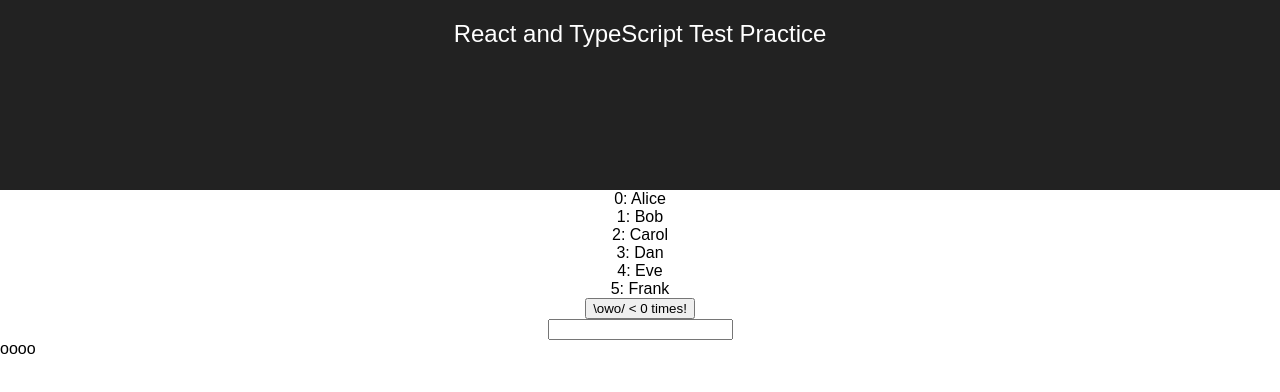
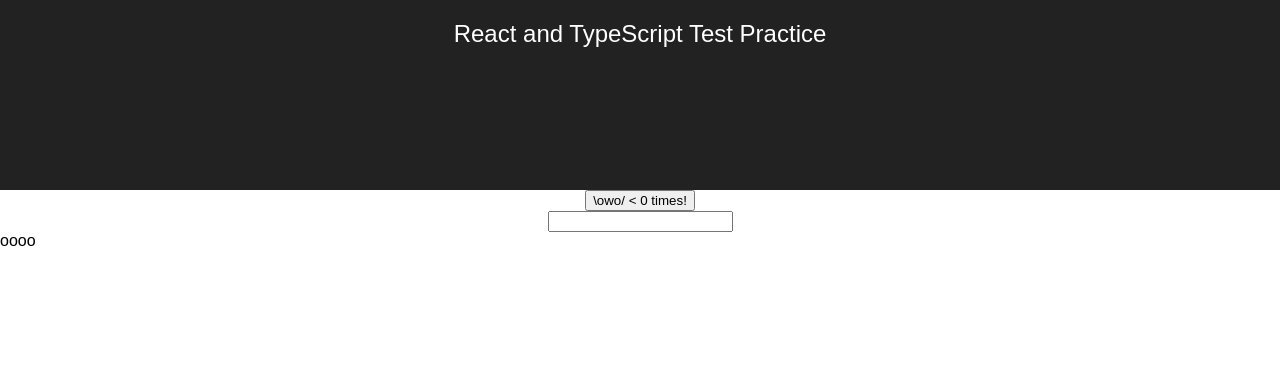
Before and after one commit to mrsekut/react-typescript-practice-project, a React (Create React App) app: page / in a window 1280 px wide. Shown: the top 392 px of the page. Built offline with nearby package versions, Linux system fonts and the light colour scheme.

Commit message:
[Add]List

```diff
--- a/src/App.tsx
+++ b/src/App.tsx
@@ -1,7 +1,6 @@
 import * as React from 'react';
 import styled from 'styled-components';
 import PostForm from './components/others/ReduxForm';
-import List from './components/atoms/List';
 import Memo from './components/others/Memo';
 import Modal from './components/others/Modal';
 
@@ -10,11 +9,6 @@
     <Header>
       <Title>React and TypeScript Test Practice</Title>
     </Header>
-    <List
-      data={['Alice', 'Bob', 'Carol', 'Dan', 'Eve', 'Frank']}
-      renderRow={(r, i) => <div>{`${i}: ${r}`}</div>}
-      empty={<div>みつかりませんでした</div>}
-    />
 
     <Memo />
     <Modal>
--- a/src/components/atoms/List/index.tsx
+++ b/src/components/atoms/List/index.tsx
@@ -10,21 +10,7 @@
   props: ListProps<T>
 ) => React.ReactElement<ListProps<T>>;
 
-type GenericFC<P = {}> = Pick<
-  React.FC<P>,
-  'propTypes' | 'contextTypes' | 'defaultProps' | 'displayName'
-> &
-  ListComponent;
-
-// type GenericFC<P = {}> = {
-//   <T>(props: ListProps<T>, context?: any): React.ReactElement<T> | null;
-//   x?: Pick<
-//     React.FC<P>,
-//     'propTypes' | 'contextTypes' | 'defaultProps' | 'displayName'
-//   >;
-// };
-
-const List: GenericFC = ({ renderRow, data, empty }) => (
+const List: ListComponent = ({ renderRow, data, empty }) => (
   <>
     {data.length ? data.map((row, index) => renderRow(row, index)) : { empty }}
   </>
```
